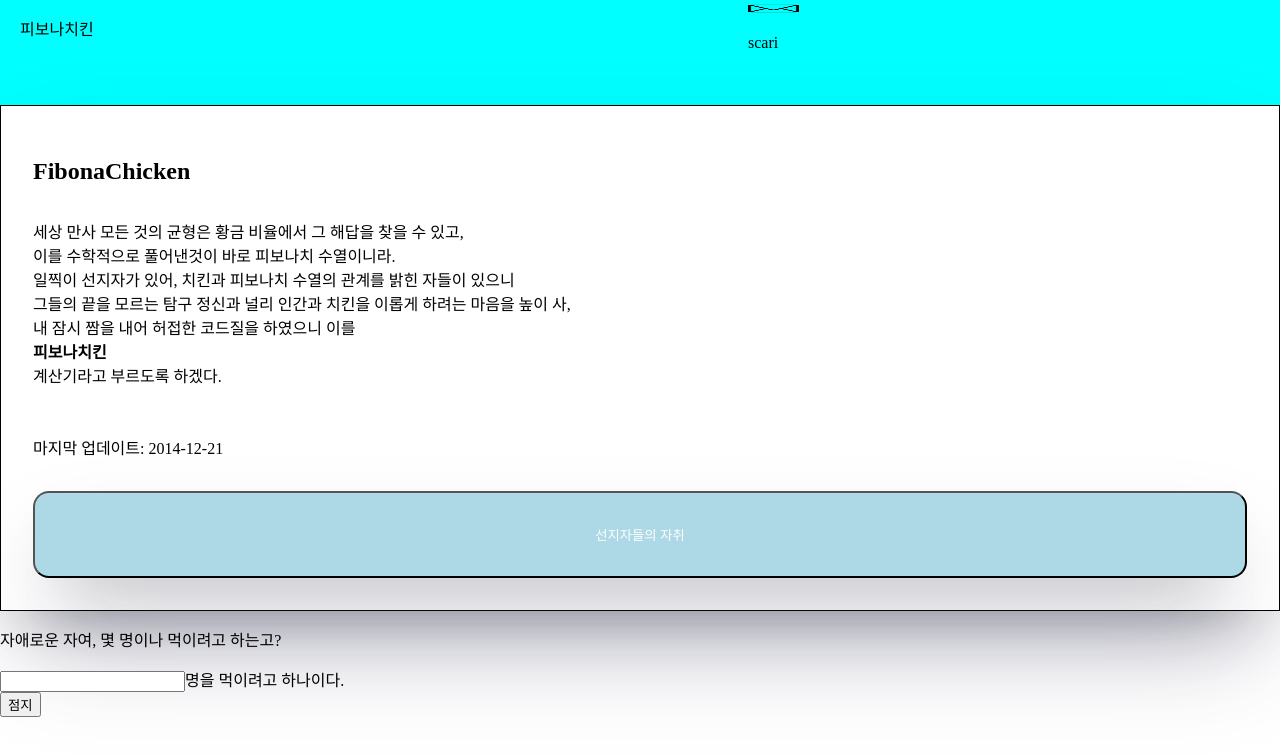
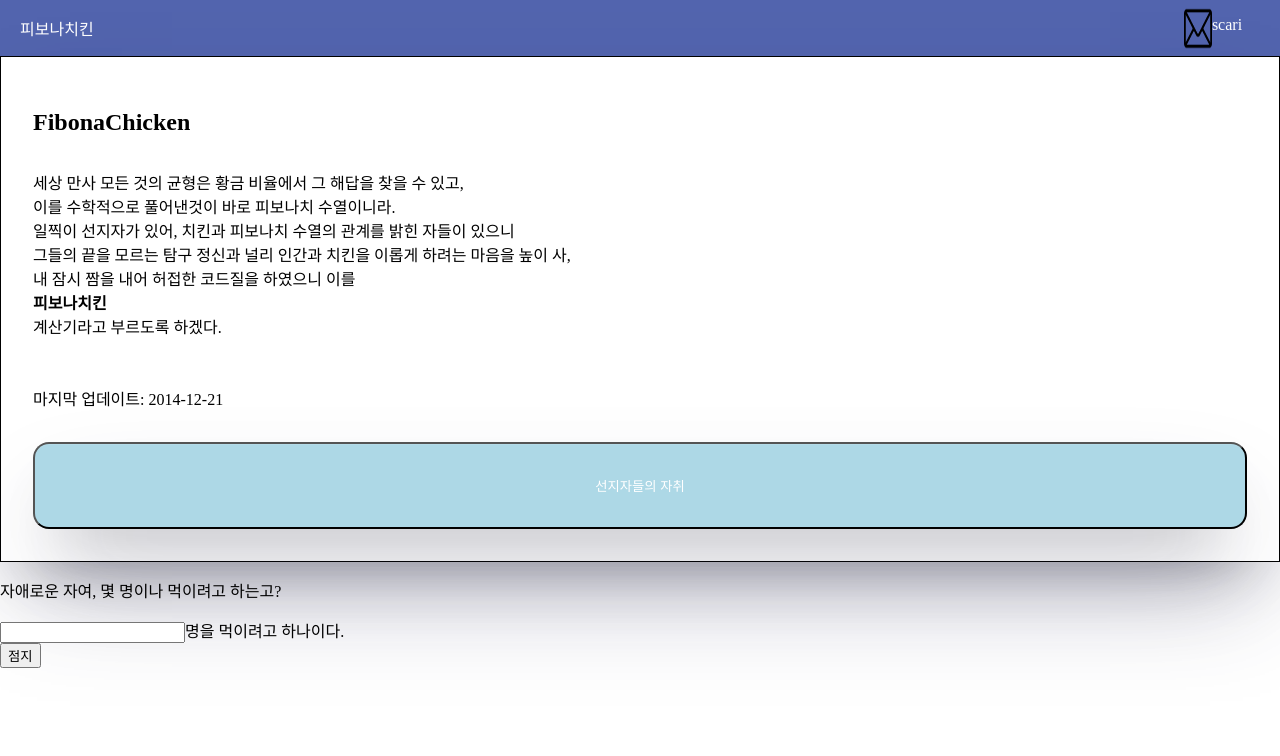
Before and after one commit to stevenbenalcazar/Fibonachicken, a plain HTML site: page index.html in a window 1280 px wide. Drawn offline with Linux system fonts and the light colour scheme.

Commit message:
네비게이션

```diff
--- a/index.html
+++ b/index.html
@@ -10,13 +10,16 @@
 </head>
 
 <body>
+  <div class="container">
     <nav class="navbar">
       <div class="nav-left">
-      <p>피보나치킨</p>
+        <p id="white-font">피보나치킨</p>
       </div>
       <div class="nav-right">
+        <div class="nav-right-text">
           <img id="mail-logo" src="./img/email.png" alt="메일">
-      <p>scari</p>
+          <p id="white-font">scari</p>
+        </div>
       </div>
     </nav>
     <section class="explaination">
--- a/style.css
+++ b/style.css
@@ -10,21 +10,30 @@ body {
 
 .navbar {
   display: flex;
-  background-color: aqua;
+  background-color: #5264AE;
 }
 
 .nav-left{
   margin-left : 20px;
 }
+#white-font{
+  color: white;
+}
 
 .nav-right{
+  display: flex;
   margin-left : auto;
   margin-right : 20px;
 }
-
+.nav-right-text{
+  display : flex;
+  width : 10%;
+  margin-left : auto;
+  margin-right : 20px;
+}
 #mail-logo{
-  width: 10%;
-  height : 10%
+  padding-top : 1px;
+  width: 50%;
 }
 .explaination {
   display: flex;
```
Lines whose indentation alone changed are shown as unchanged.
